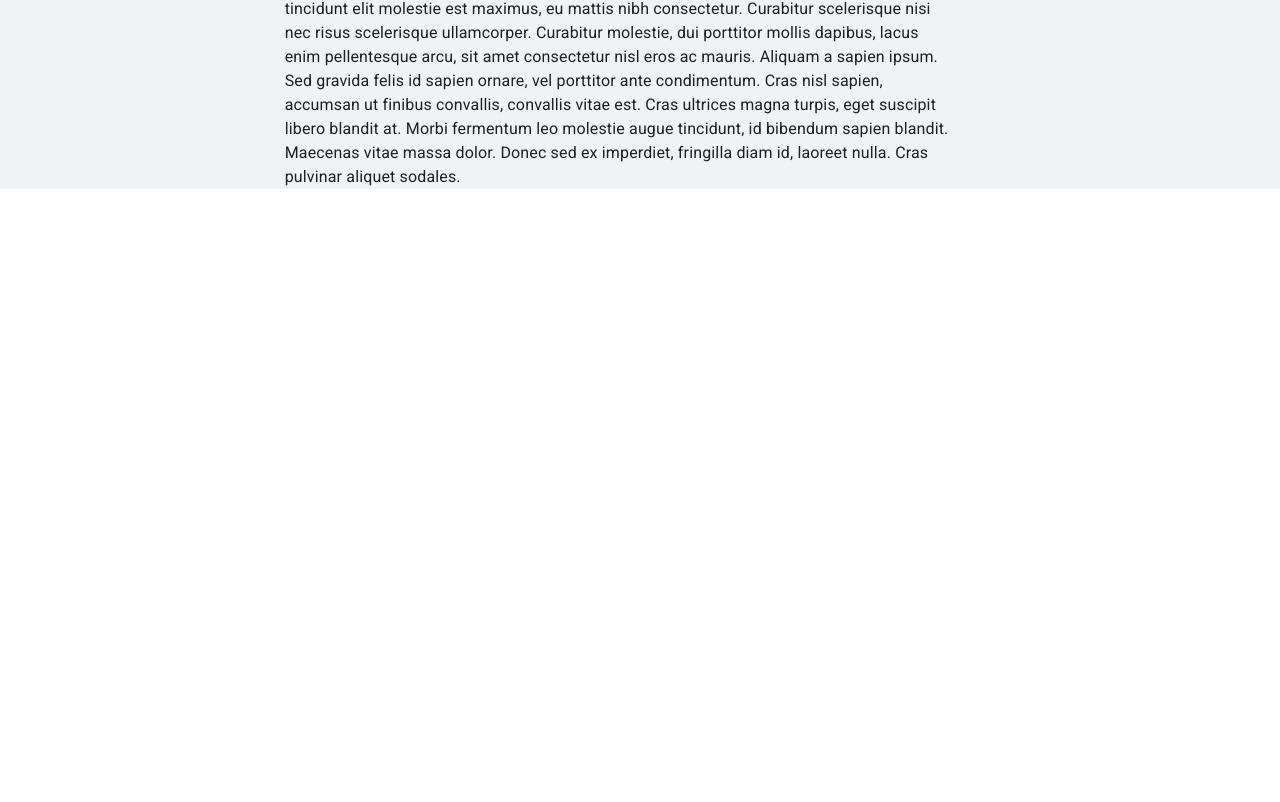
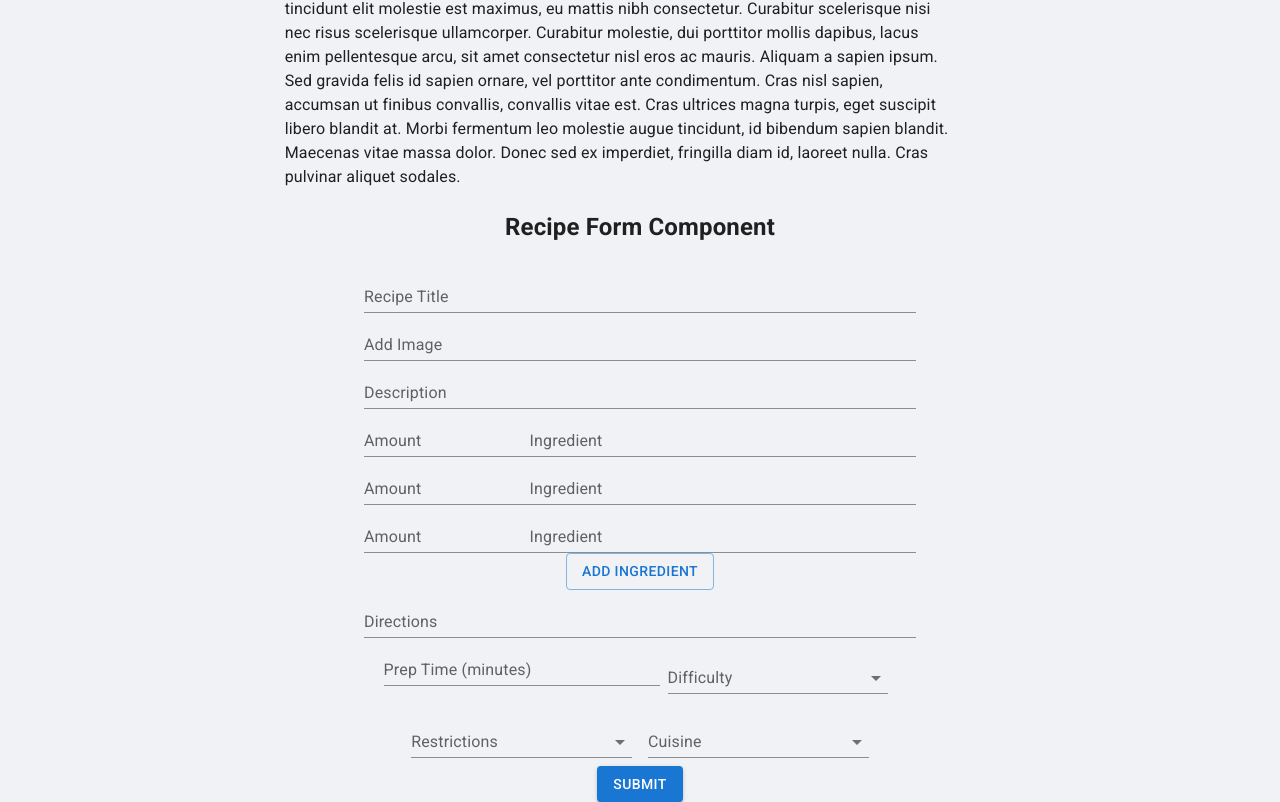
Before and after one commit to d33zhou/foodbook, a React (Create React App) app in the folder react-front-end/: page / in a window 1280 px wide. Shown: the part 1448-2250 px from the top of the page. Before the commit the page ends 1637 px from the top, so only its background shows below. Built offline with nearby package versions, Linux system fonts and the light colour scheme.

Commit message:
Add form component

```diff
--- a/react-front-end/src/components/App.jsx
+++ b/react-front-end/src/components/App.jsx
@@ -13,6 +13,7 @@ import SearchAppBar from './SearchAppBar';
 import Navigation from './Navigation';
 import RecipeList from './RecipeList';
 import RecipeFilters from './RecipeFilters';
+import RecipeForm from './RecipeForm';
 
 function App() {
   return (
@@ -44,6 +45,11 @@ function App() {
 
           <RecipeFilters />
         </Box>
+        {/* Recipe Form */}
+        <Container maxWidth='sm'>
+          <h2>Recipe Form Component</h2>
+          <RecipeForm />
+        </Container>
       </Box>
     </>
   );
--- /dev/null
+++ b/react-front-end/src/components/RecipeForm.jsx
@@ -0,0 +1,177 @@
+import { useState } from 'react';
+import {
+  Box,
+  Button,
+  FormControl,
+  FormGroup,
+  InputLabel,
+  MenuItem,
+  Select,
+  TextField,
+} from '@mui/material';
+
+const RecipeForm = () => {
+  const [difficulty, setDifficulty] = useState('');
+  const [restrictions, setRestrictions] = useState('');
+  const [cuisine, setCuisine] = useState('');
+
+  const handleDifficulty = (event) => {
+    setDifficulty(event.target.value);
+  };
+  const handleRestrictions = (event) => {
+    setDifficulty(event.target.value);
+  };
+  const handleCuisine = (event) => {
+    setDifficulty(event.target.value);
+  };
+
+  return (
+    <FormGroup>
+      <Box component='form' sx={{}} noValidate autoComplete='off'>
+        <TextField
+          fullWidth
+          id='standard-basic'
+          label='Recipe Title'
+          variant='standard'
+        />
+        <TextField
+          fullWidth
+          id='standard-basic'
+          label='Add Image'
+          variant='standard'
+        />
+        <TextField
+          fullWidth
+          multiline
+          id='standard-basic'
+          label='Description'
+          variant='standard'
+        />
+        <TextField
+          sx={{
+            width: '30%',
+          }}
+          id='standard-basic'
+          label='Amount'
+          variant='standard'
+        />
+        <TextField
+          sx={{
+            width: '70%',
+          }}
+          id='standard-basic'
+          label='Ingredient'
+          variant='standard'
+        />
+        <TextField
+          sx={{
+            width: '30%',
+          }}
+          id='standard-basic'
+          label='Amount'
+          variant='standard'
+        />
+        <TextField
+          sx={{
+            width: '70%',
+          }}
+          id='standard-basic'
+          label='Ingredient'
+          variant='standard'
+        />
+        <TextField
+          sx={{
+            width: '30%',
+          }}
+          id='standard-basic'
+          label='Amount'
+          variant='standard'
+        />
+        <TextField
+          sx={{
+            width: '70%',
+          }}
+          id='standard-basic'
+          label='Ingredient'
+          variant='standard'
+        />
+        <Button variant='outlined'>Add Ingredient</Button>
+        <TextField
+          fullWidth
+          multiline
+          id='standard-basic'
+          label='Directions'
+          variant='standard'
+        />
+        <TextField
+          sx={{
+            width: '50%',
+          }}
+          id='standard-basic'
+          label='Prep Time (minutes)'
+          variant='standard'
+        />
+
+        <FormControl variant='standard' sx={{ m: 1, minWidth: '40%' }}>
+          <InputLabel id='demo-simple-select-standard-label'>
+            Difficulty
+          </InputLabel>
+          <Select
+            labelId='demo-simple-select-standard-label'
+            id='demo-simple-select-standard'
+            value={difficulty}
+            onChange={handleDifficulty}
+            label='Difficulty'>
+            <MenuItem value=''>
+              <em>None</em>
+            </MenuItem>
+            <MenuItem value={10}>Easy</MenuItem>
+            <MenuItem value={20}>Medium</MenuItem>
+            <MenuItem value={30}>Hard</MenuItem>
+          </Select>
+        </FormControl>
+
+        <FormControl variant='standard' sx={{ m: 1, minWidth: '40%' }}>
+          <InputLabel id='demo-simple-select-standard-label'>
+            Restrictions
+          </InputLabel>
+          <Select
+            labelId='demo-simple-select-standard-label'
+            id='demo-simple-select-standard'
+            value={restrictions}
+            onChange={handleRestrictions}
+            label='Restrictions'>
+            <MenuItem value=''>
+              <em>None</em>
+            </MenuItem>
+            <MenuItem value={10}>Easy</MenuItem>
+            <MenuItem value={20}>Medium</MenuItem>
+            <MenuItem value={30}>Hard</MenuItem>
+          </Select>
+        </FormControl>
+
+        <FormControl variant='standard' sx={{ m: 1, minWidth: '40%' }}>
+          <InputLabel id='demo-simple-select-standard-label'>
+            Cuisine
+          </InputLabel>
+          <Select
+            labelId='demo-simple-select-standard-label'
+            id='demo-simple-select-standard'
+            value={cuisine}
+            onChange={handleCuisine}
+            label='Cuisine'>
+            <MenuItem value=''>
+              <em>None</em>
+            </MenuItem>
+            <MenuItem value={10}>Easy</MenuItem>
+            <MenuItem value={20}>Medium</MenuItem>
+            <MenuItem value={30}>Hard</MenuItem>
+          </Select>
+        </FormControl>
+        <Button variant='contained'>Submit</Button>
+      </Box>
+    </FormGroup>
+  );
+};
+
+export default RecipeForm;
```
